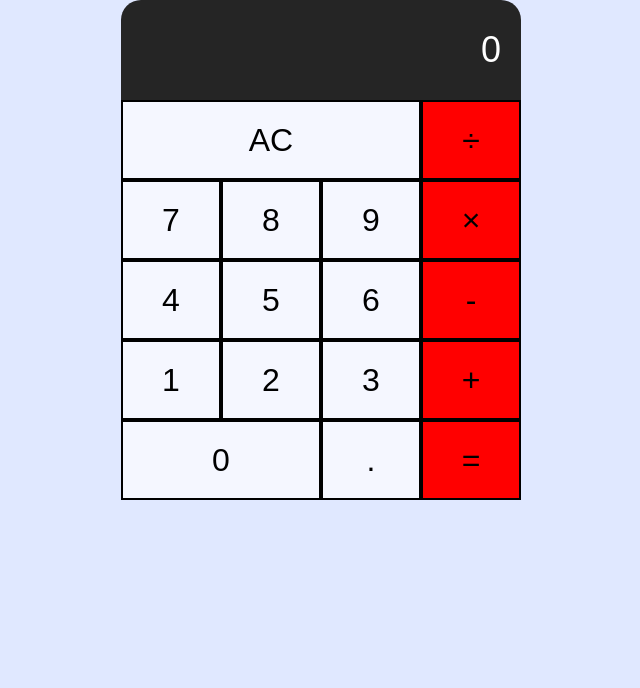
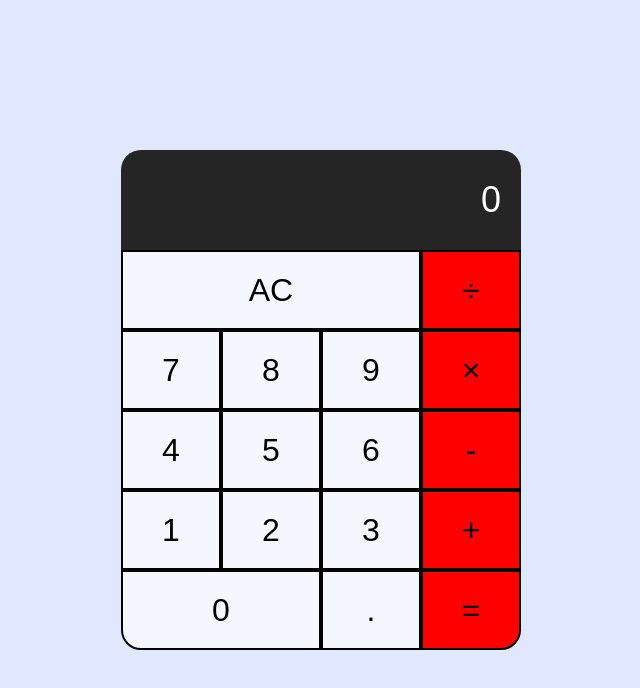
Before and after one commit to elbhiruni/km-pg-calculator, a plain HTML site: page index.html in a window 1280 px wide. Shown: the whole page, without its empty margins (319-959 px from the left). Drawn offline with Linux system fonts and the light colour scheme.

Commit message:
fix center

```diff
--- a/app/scss/_globals.scss
+++ b/app/scss/_globals.scss
@@ -3,26 +3,35 @@ html {
   box-sizing: border-box;
 }
 
-*, *::before, *::after {
+*,
+*::before,
+*::after {
   box-sizing: inherit;
 }
 
 body {
   margin: 0;
   padding: 0;
+  min-height: 100vh;
   font-family: Arial, Helvetica, sans-serif;
   text-align: center;
   color: $white;
   // border: 1px solid red;
   background-color: $paleBlue;
-    height: 60%;
   display: flex;
   justify-content: center;
+  align-items: center;
 }
 
-a, a:visited, a:hover {
+a,
+a:visited,
+a:hover {
   text-decoration: none;
 }
+
+.main {
+  display: flex;
+  justify-content: center;
 
   .calculator {
     // text-align: center;
@@ -39,7 +48,7 @@ a, a:visited, a:hover {
       font-size: 36px;
       border: none;
       padding: 0 20px;
-        border-radius: 20px 20px 0px 0px;
+      border-radius: 20px 20px 0 0;
     }
 
     &-keys {
@@ -54,9 +63,15 @@ a, a:visited, a:hover {
 
         .zero-btn {
           width: 50%;
+          border-radius: 0 0 0 20px;
         }
 
-            .operator, .equal-sign {
+        .equal-sign {
+          border-radius: 0 0 20px 0;
+        }
+
+        .operator,
+        .equal-sign {
           background-color: $red;
 
           &:hover {
@@ -77,7 +92,6 @@ a, a:visited, a:hover {
           }
         }
       }
-
-
     }
   }
+}
```
Also changed, not shown: dist/css/style.css, 2 other files. Lines whose indentation alone changed are shown as unchanged.
